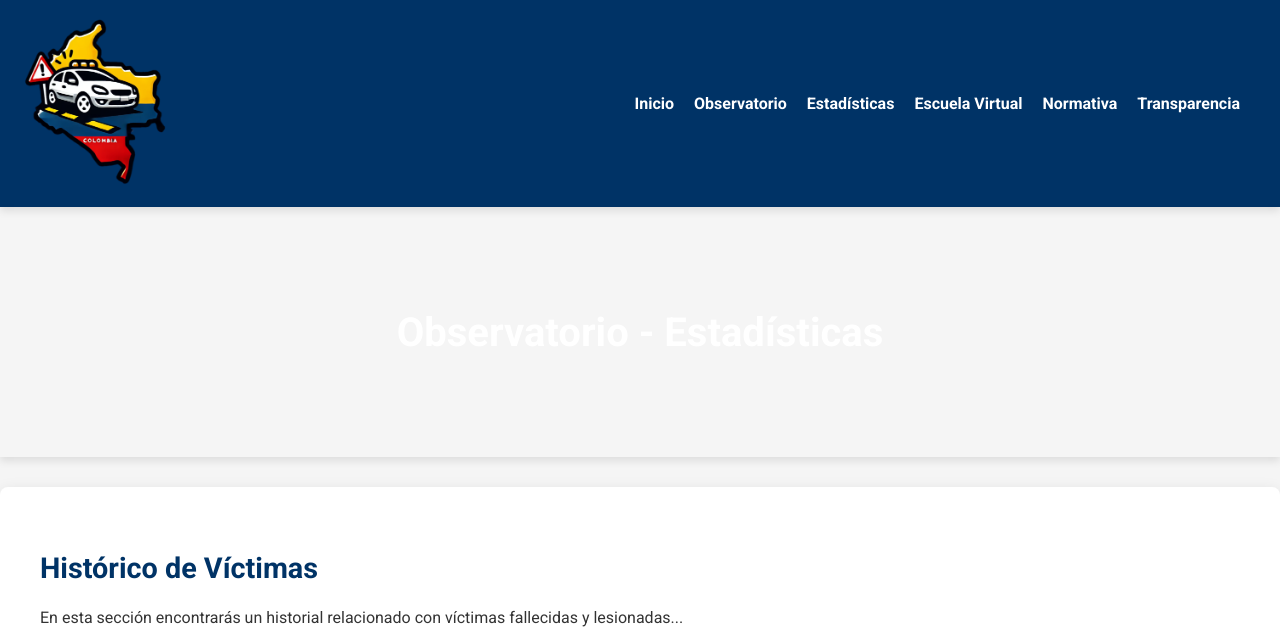
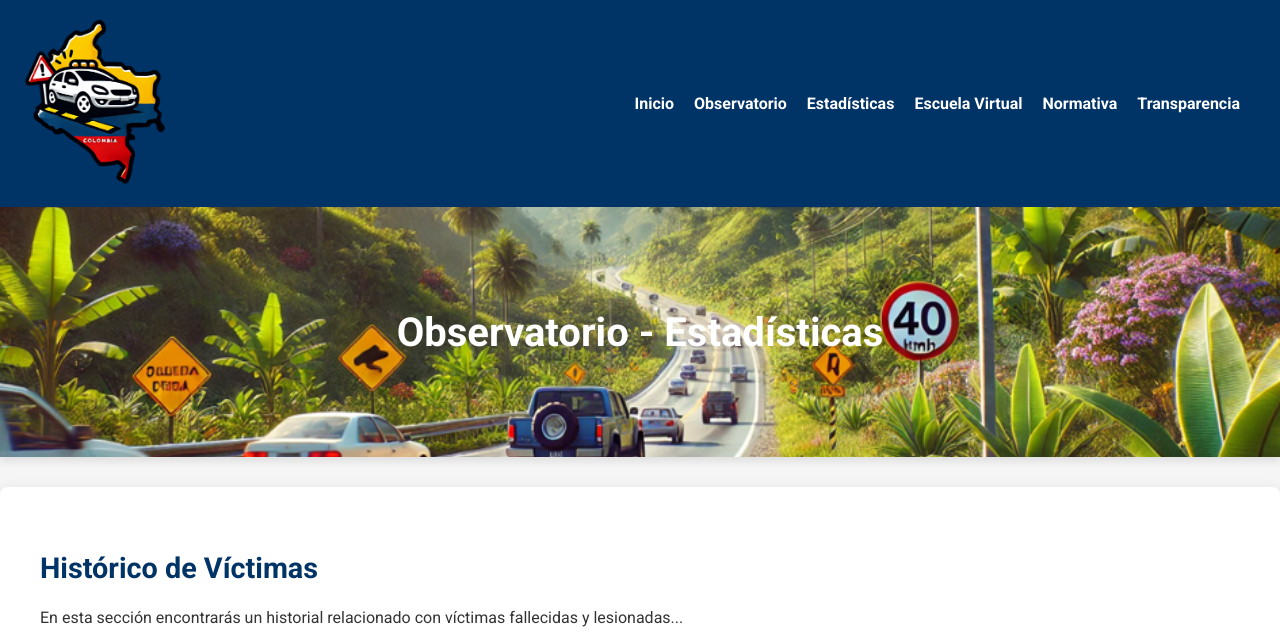
Before and after one commit to juanzuluva/accidente_vial, a plain HTML site: page index.html in a window 1280 px wide. Shown: the top 639 px of the page. Drawn offline with Linux system fonts and the light colour scheme; the site is published under a folder, as on GitHub Pages, so addresses that start at the root find nothing; files whose address does not match are found by name.

Commit message:
Update styles.css

```diff
--- a/styles.css
+++ b/styles.css
@@ -49,7 +49,7 @@ nav ul li a:hover {
 
 /* Estilo del banner */
 .banner {
-    background: url('/banner.png') center center/cover no-repeat; /* Imagen de fondo */
+    background: url('banner.png') center center/cover no-repeat; /* Imagen de fondo */
     height: 250px;
     display: flex;
     align-items: center;
```
